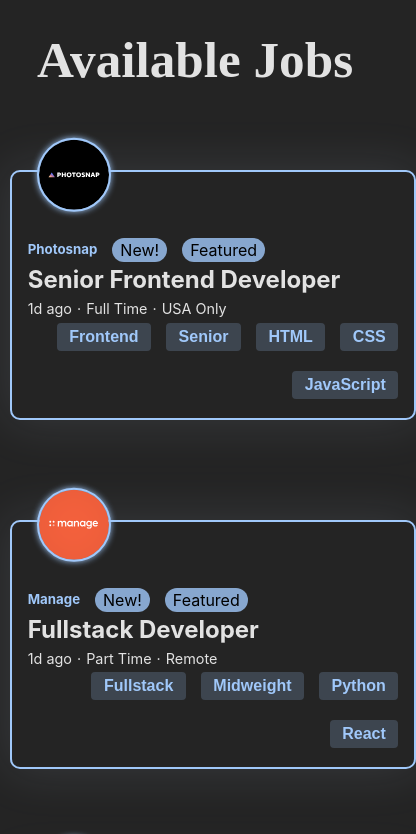
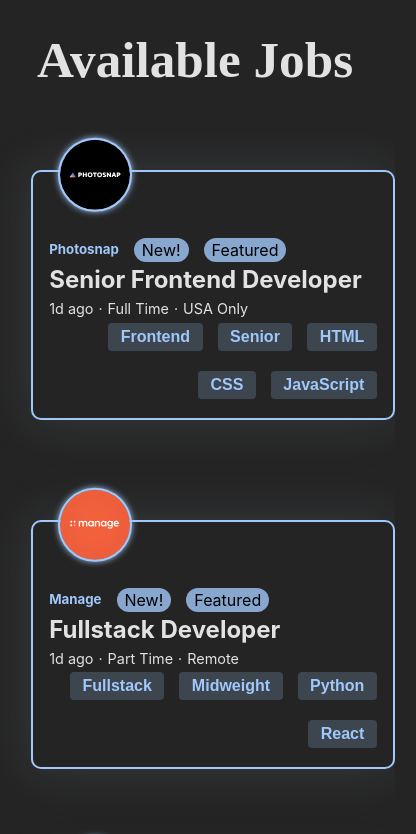
Before and after one commit to mathematiCode/job-listings-fem, a React (Vite) app: page / in a window 390 px wide. Shown: the top 834 px of the page, 416 px wide, since content can reach past the window. Built offline with nearby package versions, Linux system fonts and the light colour scheme; a web font is replaced by a local one.

Commit message:
mobile width of jobs

```diff
--- a/src/css/index.css
+++ b/src/css/index.css
@@ -137,6 +137,7 @@ h1 {
   }
 
   .main {
-    width: 95%;
+    width: 84%;
+    align-self: center;
   }
 }
```
